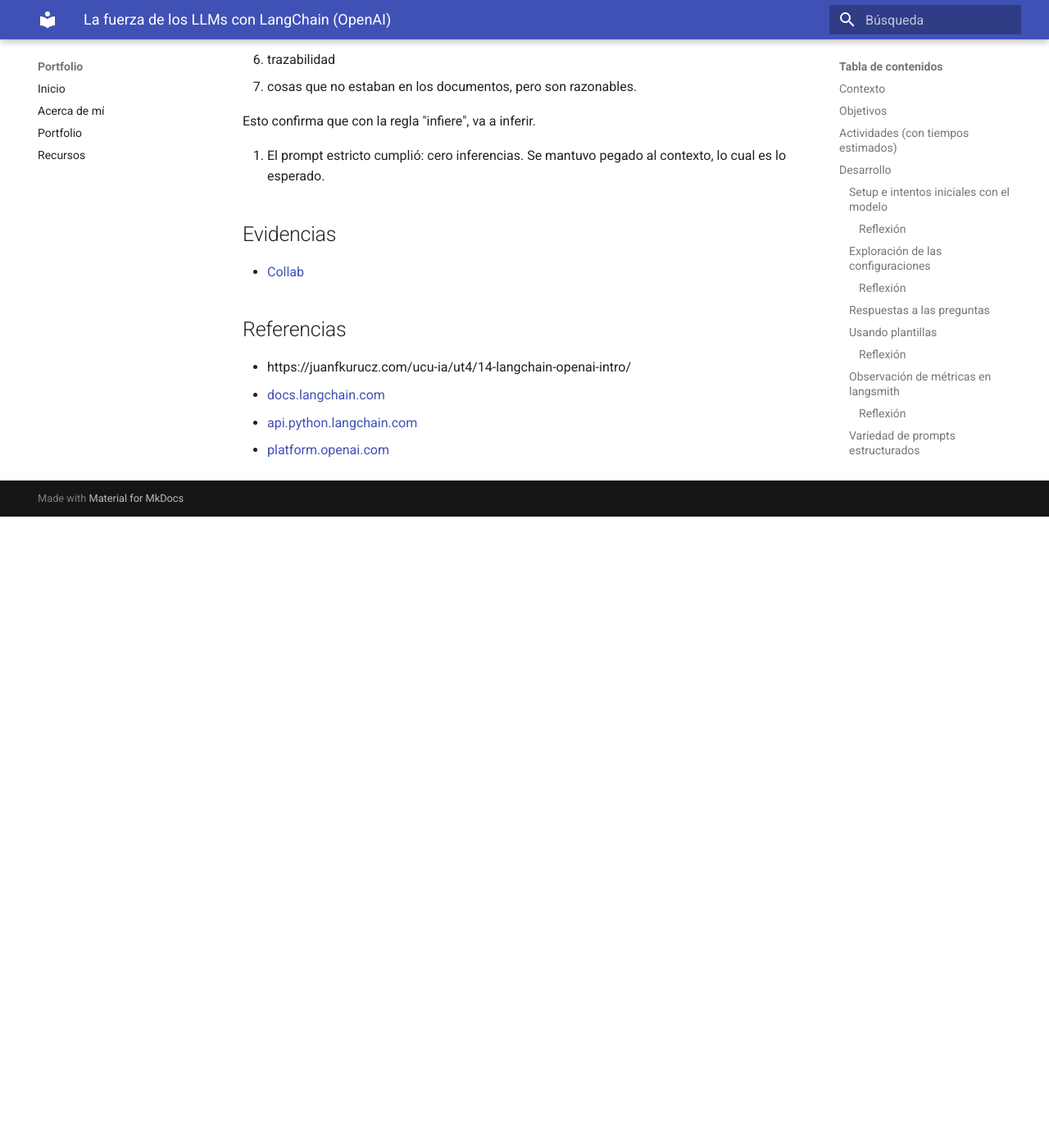
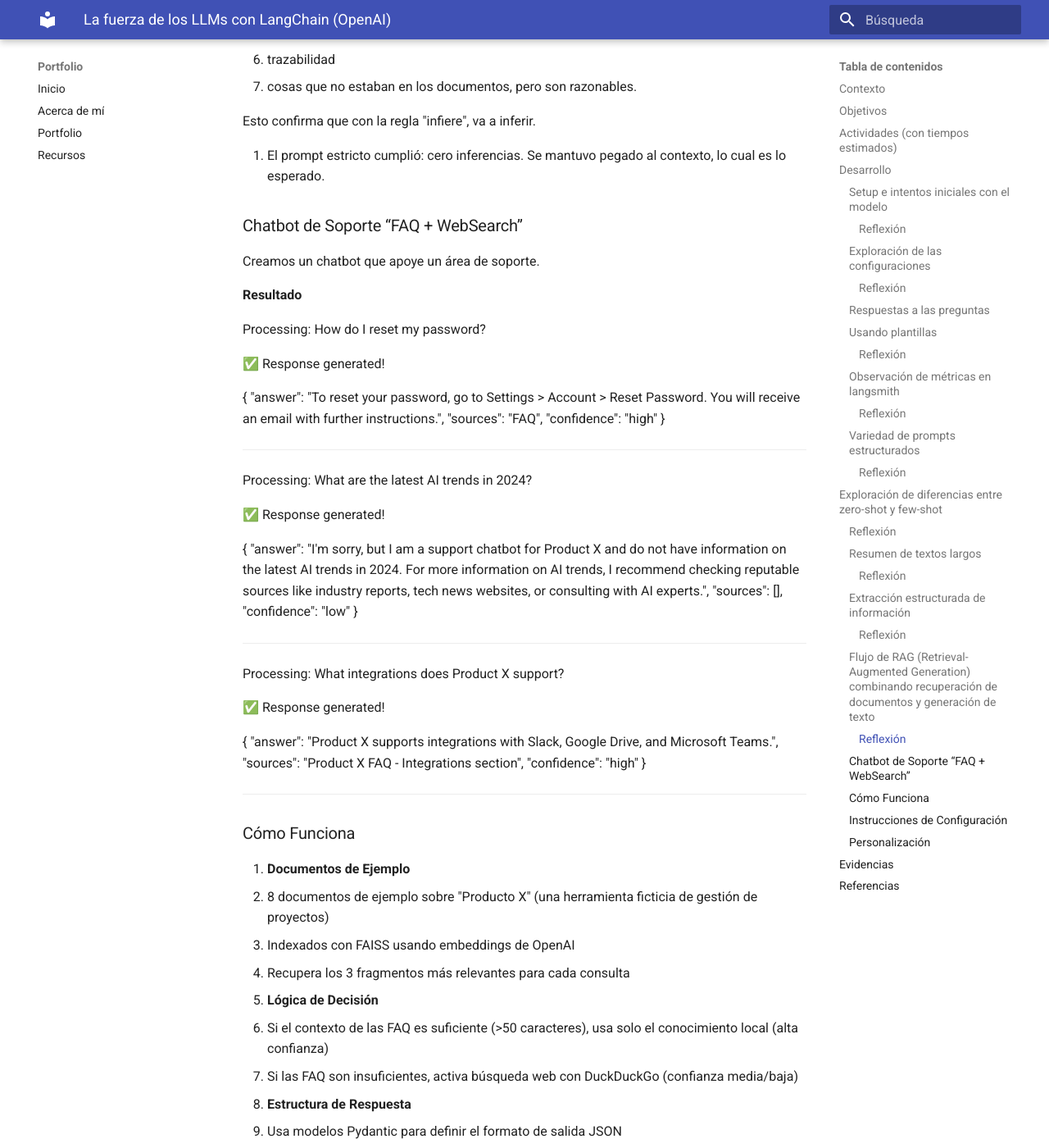
Before and after one commit to SantiagoFerraro03/ia-portfolio, an MkDocs documentation site: the page built from docs/portfolio/14-entrega14.md, in a window 1280 px wide and 1400 px high, scrolled down 11217 px. Shown: the whole window at 82% size. Built offline with MkDocs 1.6.1 and Material for MkDocs 9.7.7, drawn with Linux system fonts in a browser that asks for light colours; before the commit the page ends 11847 px from its top, so only the background shows below that; some of the changed text lies outside the part shown.

Commit message:
Entrega 14 fix

```diff
--- a/docs/portfolio/14-entrega14.md
+++ b/docs/portfolio/14-entrega14.md
@@ -317,6 +317,81 @@ Esto confirma que con la regla "infiere", va a inferir.
 5. El prompt estricto cumplió: cero inferencias.
 Se mantuvo pegado al contexto, lo cual es lo esperado.
 
+### Chatbot de Soporte “FAQ + WebSearch”
+
+Creamos un chatbot que apoye un área de soporte.
+
+**Resultado**
+
+Processing: How do I reset my password?
+
+✅ Response generated!
+
+{
+    "answer": "To reset your password, go to Settings > Account > Reset Password. You will receive an email with further instructions.",
+    "sources": "FAQ",
+    "confidence": "high"
+}
+
+------------------------------------------------------------
+
+
+Processing: What are the latest AI trends in 2024?
+
+✅ Response generated!
+
+{
+    "answer": "I'm sorry, but I am a support chatbot for Product X and do not have information on the latest AI trends in 2024. For more information on AI trends, I recommend checking reputable sources like industry reports, tech news websites, or consulting with AI experts.",
+    "sources": [],
+    "confidence": "low"
+}
+
+------------------------------------------------------------
+
+
+Processing: What integrations does Product X support?
+
+✅ Response generated!
+
+{
+    "answer": "Product X supports integrations with Slack, Google Drive, and Microsoft Teams.",
+    "sources": "Product X FAQ - Integrations section",
+    "confidence": "high"
+}
+
+------------------------------------------------------------
+
+### Cómo Funciona
+
+1. **Documentos de Ejemplo**
+   - 8 documentos de ejemplo sobre "Producto X" (una herramienta ficticia de gestión de proyectos)
+   - Indexados con FAISS usando embeddings de OpenAI
+   - Recupera los 3 fragmentos más relevantes para cada consulta
+
+2. **Lógica de Decisión**
+   - Si el contexto de las FAQ es suficiente (>50 caracteres), usa solo el conocimiento local (alta confianza)
+   - Si las FAQ son insuficientes, activa búsqueda web con DuckDuckGo (confianza media/baja)
+
+3. **Estructura de Respuesta**
+   - Usa modelos Pydantic para definir el formato de salida JSON
+   - Devuelve: respuesta, fuentes (título + URL), nivel de confianza
+
+4. **Parámetros del Modelo**
+   - Modelo: GPT-3.5-turbo (rápido y económico)
+   - Temperature: 0.3 (equilibrio entre precisión y creatividad)
+   - Recuperación: 3 fragmentos principales de las FAQ
+
+### Instrucciones de Configuración
+
+- **Ejecutar Todas las Celdas**: Ejecuta el notebook de arriba a abajo
+- **Probar**: El script prueba automáticamente 3 preguntas de ejemplo
+
+### Personalización
+
+- **Agregar más FAQs**: Extiende la lista `faq_documents`
+- **Ajustar umbral**: Cambia el umbral de 50 caracteres para activar búsqueda web
+- **Modificar salida**: Actualiza el modelo Pydantic `BotResponse`
+
 ## Evidencias
 - [Collab](https://colab.research.google.com/drive/1MIwekmPWzHJyxlHs5u_SddaeWs-FOpdp?usp=sharing)
 
```
